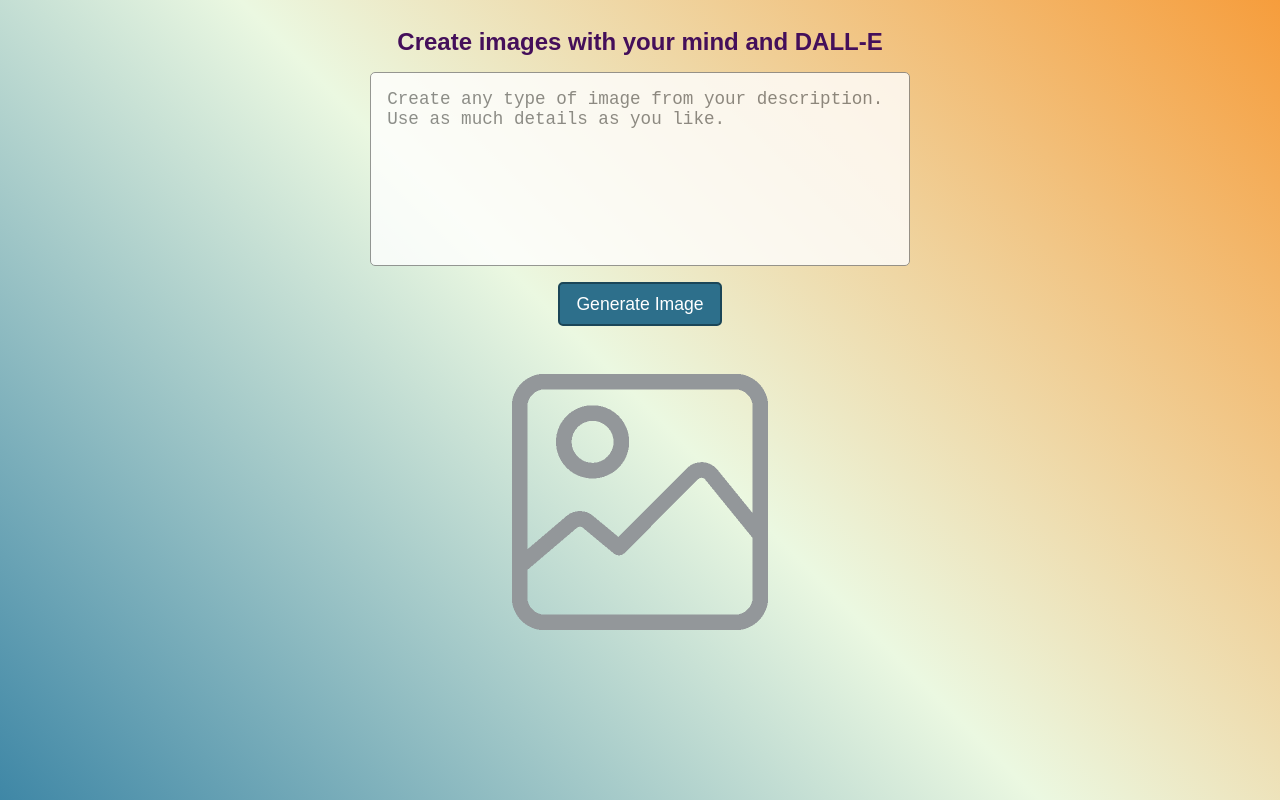
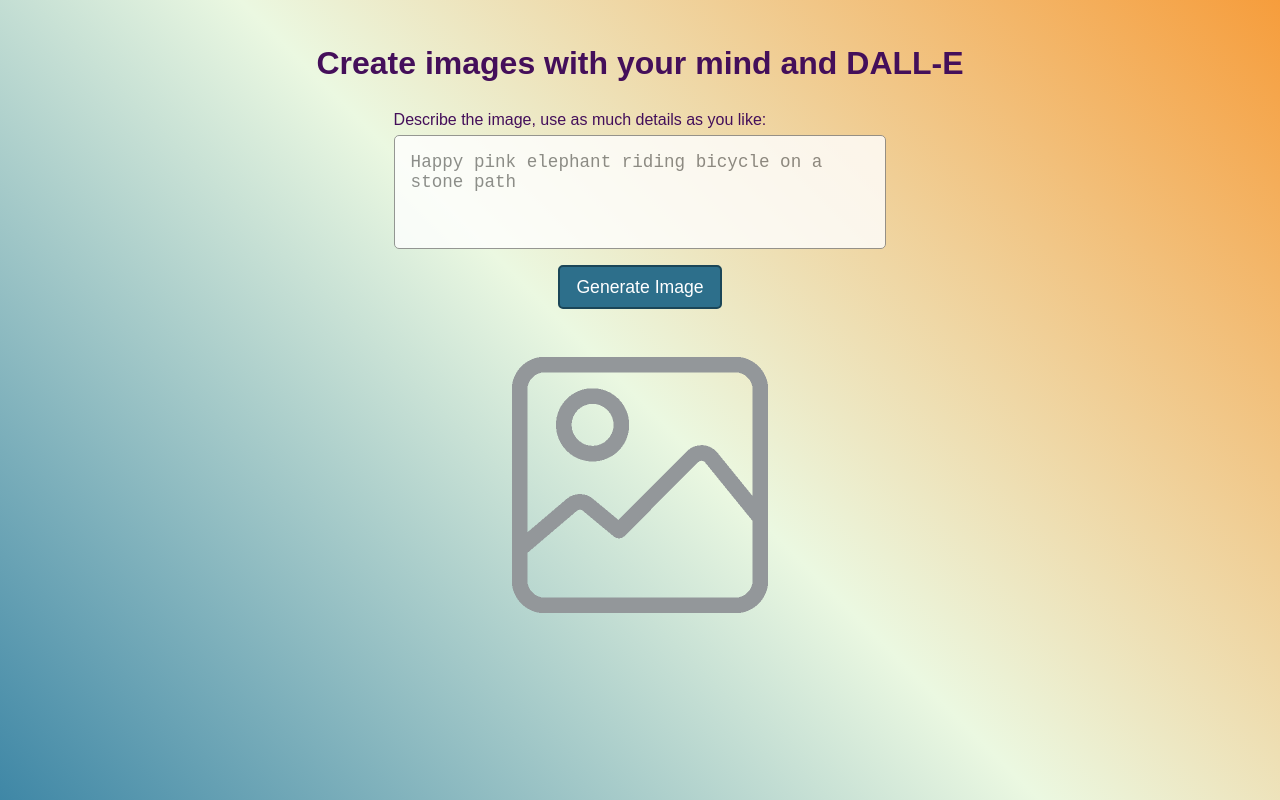
Before and after one commit to agapas/image-gen-app, a Next.js app: page / in a window 1280 px wide. Built offline with nearby package versions, Linux system fonts and the light colour scheme; no server answers.

Commit message:
Used user input as a prompt for image generation

```diff
--- a/pages/App.css
+++ b/pages/App.css
@@ -8,34 +8,38 @@
 }
 
 .app {
+  padding: 1rem;
   display: flex;
   flex-direction: column;
   align-items: center;
   color: #440F5A;
 }
 
-h2 {
+h1 {
   text-align: center;
-  margin-bottom: 1rem;
+  margin-bottom: 1.8rem;
 }
 
-.app-input {
-  width: 40%;
-  height: 10rem;
+.text-prompt {
+  width: 100%;
+  margin-bottom: 1rem;
+  display: flex;
+  flex-direction: column;
+  justify-content: center;
+}
+
+textarea {
+  height: 5rem;
+  margin-top: 6px;
+  padding: 1rem;
   opacity: 0.8;
-  margin-bottom: 1rem;
-  padding: 1rem;
   font-size: 1.1rem;
   border: 1px solid gray;
   border-radius: 5px;
   resize: none;
 }
 
-img {
-  margin: 2rem 1rem;
-}
-
-.app-result {
+.result-image {
   border: 1px solid gray;
   border-radius: 5px;
 }
@@ -56,3 +60,19 @@
   background-color: #440F5A;
   border-color: #2b063b;
 }
+
+@media screen and (min-width: 600px) {
+  .text-prompt {
+    width: 60%;
+  }
+
+  img {
+    margin: 2rem 1rem;
+  }
+}
+
+@media screen and (min-width: 768px) {
+  .text-prompt {
+    width: 40%;
+  }
+}
--- a/pages/_app.tsx
+++ b/pages/_app.tsx
@@ -8,6 +8,7 @@
 
 export default function App({ Component, pageProps }: AppProps) {
   const [imageResult, setImageResult] = useState("");
+  const [textPrompt, setTextPrompt] = useState("");
 
   const { publicRuntimeConfig } = getConfig();
   const apiKey =
@@ -25,9 +26,9 @@
   const generateImage = async () => {
     try {
       const response = await openai.createImage({
-        prompt: "happy heron riding red bicycle on a stone path",
-        n: 1,
-        size: "256x256",
+        prompt: textPrompt, // maxLength: 1000 characters
+        n: 1, // 1-10, default: 1
+        size: "256x256", // 256x256, 512x512 or 1024x1024, default: 1024x1024
       });
 
       const imageData = response.data;
@@ -42,11 +43,18 @@
 
   return (
     <div className="app">
-      <h2>Create images with your mind and DALL-E</h2>
-      <textarea
-        className="app-input"
-        placeholder="Create any type of image from your description. Use as much details as you like."
-      />
+      <h1>Create images with your mind and DALL-E</h1>
+      <div className="text-prompt">
+        <label htmlFor="prompt-input">
+          Describe the image, use as much details as you like:
+        </label>
+        <textarea
+          id="prompt-input"
+          placeholder="Happy pink elephant riding bicycle on a stone path"
+          value={textPrompt}
+          onChange={(e) => setTextPrompt(e.target.value)}
+        />
+      </div>
       <button onClick={generateImage}>Generate Image</button>
       {imageResult ? (
         <Image
@@ -54,7 +62,7 @@
           alt="Image generated by AI"
           width={300}
           height={300}
-          className="app-result"
+          className="result-image"
         />
       ) : (
         <Image
```
